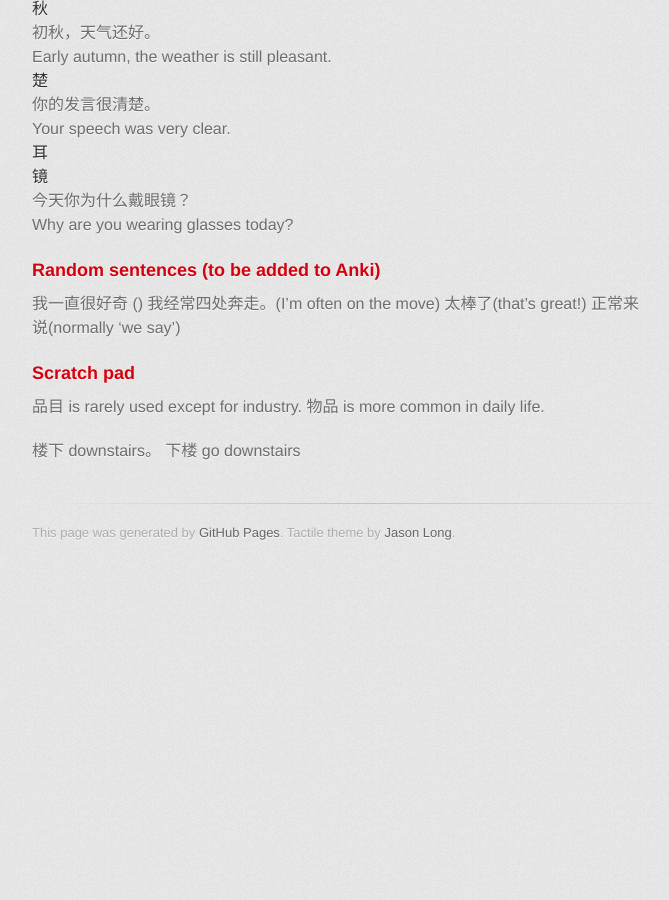
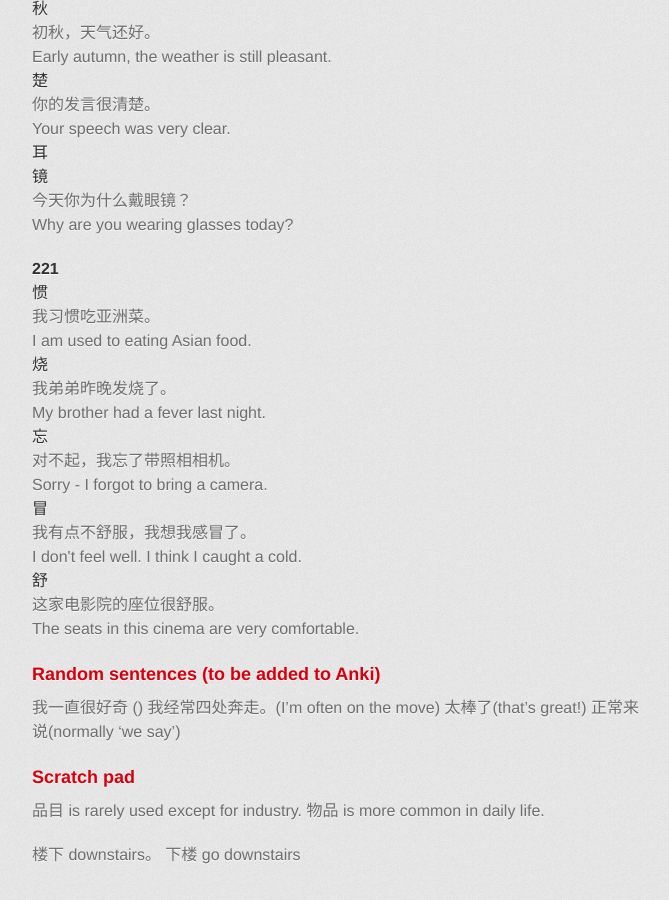
Before and after one commit to axiomiety/axiomiety.github.io, a Jekyll site: the page built from llog/mandarin.markdown, in a window 1280 px wide and 900 px high, scrolled down 15736 px. Shown: the whole window, without its empty margins (298-967 px from the left). Built offline with Jekyll 4.4.1, drawn with Linux system fonts in a browser that asks for light colours; nearby versions of some CDN libraries; some web fonts are replaced; before the commit the page ends 16308 px from its top, so only the background shows below that.

Commit message:
mandarin

```diff
--- a/llog/mandarin.markdown
+++ b/llog/mandarin.markdown
@@ -769,6 +769,42 @@ Character|Sentence|Translation
   <dd>今天你为什么戴眼镜？</dd>
   <dd>Why are you wearing glasses today?</dd>
 </dl>
+
+#### 221
+
+<dl>
+  <dt>惯</dt>
+  <dd>我习惯吃亚洲菜。</dd>
+  <dd>I am used to eating Asian food.</dd>
+  <dt>烧</dt>
+  <dd>我弟弟昨晚发烧了。</dd>
+  <dd>My brother had a fever last night.</dd>
+  <dt>忘</dt>
+  <dd>对不起，我忘了带照相相机。</dd>
+  <dd>Sorry - I forgot to bring a camera.</dd>
+  <dt>冒</dt>
+  <dd>我有点不舒服，我想我感冒了。</dd>
+  <dd>I don't feel well. I think I caught a cold.</dd>
+  <dt>舒</dt>
+  <dd>这家电影院的座位很舒服。</dd>
+  <dd>The seats in this cinema are very comfortable.</dd>
+  <dt></dt>
+  <dd></dd>
+  <dd></dd>
+  <dt></dt>
+  <dd></dd>
+  <dd></dd>
+  <dt></dt>
+  <dd></dd>
+  <dd></dd>
+  <dt></dt>
+  <dd></dd>
+  <dd></dd>
+  <dt></dt>
+  <dd></dd>
+  <dd></dd>
+</dl>
+
 <!--
 <dl>
   <dt></dt>
```
